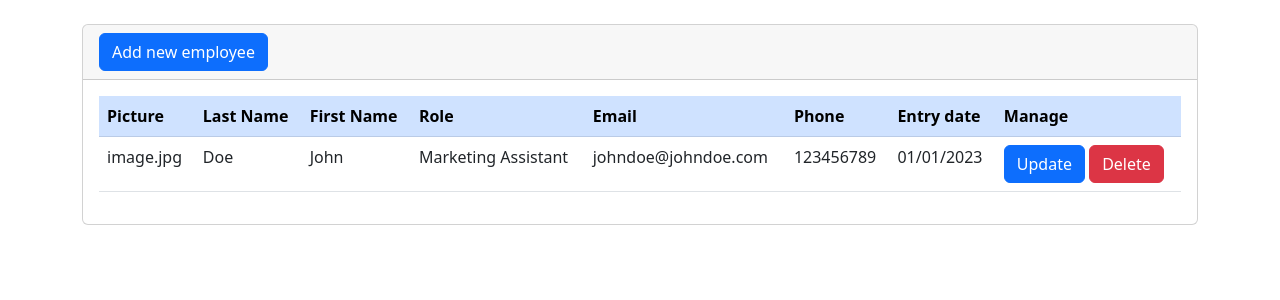
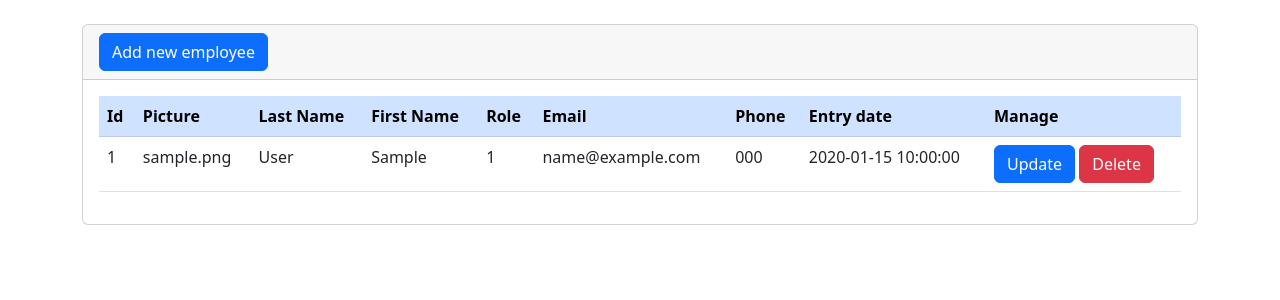
Before and after one commit to Ni4nne/CRUD-Employees-Management, a PHP site: page /crudemployees/modules/employees in a window 1280 px wide. Shown: the part 56-356 px from the top of the page. Run offline with PHP 8.4, Linux system fonts and the light colour scheme; tables that the repository leaves empty or names only in its code hold one stand-in row (values such as "Sample post").

Commit message:
update index employyes

```diff
--- a/modules/employees/index.php
+++ b/modules/employees/index.php
@@ -1,3 +1,11 @@
+<?php include("../../database.php");
+
+$sql = $con->prepare("SELECT * FROM employees");
+$sql->execute();
+$employeeslist = $sql->fetchAll(PDO::FETCH_ASSOC);
+
+?>
+
 <?php include("../../templates/header.php"); ?>
 
 <br>
@@ -11,6 +19,7 @@
         <table class="table table-hover">
             <thead class="thead-dark">
                 <tr class="table-primary">
+                    <th scope="col">Id</th>
                     <th scope="col">Picture</th>
                     <th scope="col">Last Name</th>
                     <th scope="col">First Name</th>
@@ -22,19 +31,24 @@
                 </tr>
             </thead>
             <tbody>
-                <tr class="">
-                    <td> image.jpg </td>
-                    <td> Doe </td>
-                    <td> John </td>
-                    <td> Marketing Assistant </td>
-                    <td> johndoe@johndoe.com </td>
-                    <td> 123456789 </td>
-                    <td> 01/01/2023 </td>
-                    <td> <a name="" id="" class="btn btn-primary" href="#" role="button">Update</a>
-                        <a name="" id="" class="btn btn-danger" href="#" role="button">Delete</a>
-                    </td>
-                </tr>
 
+                <?php foreach ($employeeslist as $key) { ?>
+
+                    <tr class="">
+                        <td> <?php echo $key['id']; ?> </td>
+                        <td> <?php echo $key['picture']; ?></td>
+                        <td> <?php echo $key['lastname']; ?> </td>
+                        <td> <?php echo $key['firstname']; ?> </td>
+                        <td> <?php echo $key['idrole']; ?> </td>
+                        <td> <?php echo $key['email']; ?> </td>
+                        <td> <?php echo $key['phone']; ?> </td>
+                        <td> <?php echo $key['entrydate']; ?> </td>
+                        <td>
+                            <a name="" id="" class="btn btn-primary" href="#" role="button">Update</a>
+                            <a name="" id="" class="btn btn-danger" href="#" role="button">Delete</a>
+                        </td>
+                    </tr>
+                <?php } ?>
             </tbody>
         </table>
     </div>
--- a/modules/users/create.php
+++ b/modules/users/create.php
@@ -6,7 +6,8 @@ if($_POST){
         $email=(isset($_POST["email"])?$_POST["email"]:"");
         $password=(isset($_POST["password"])?$_POST["password"]:"");
 
-        $sql=$con->prepare("INSERT INTO users(id,username, email, password) VALUES (null, :username, :email, :password)");
+        $sql=$con->prepare("INSERT INTO users(id,username, email, password)
+        VALUES (null, :username, :email, :password)");
 
         $sql->bindParam(":username", $username);
         $sql->bindParam(":email", $email);
--- a/modules/users/index.php
+++ b/modules/users/index.php
@@ -2,9 +2,11 @@
 
 if (isset($_GET['txtID'])) {
     $txtID = (isset($_GET['txtID'])) ? $_GET['txtID'] : "";
+
     $sql = $con->prepare("DELETE FROM users WHERE id=:id");
     $sql->bindParam(":id", $txtID);
     $sql->execute();
+
     header("location: index.php");
 }
 
--- a/modules/users/update.php
+++ b/modules/users/update.php
@@ -2,6 +2,7 @@
 
 if (isset($_GET['txtID'])) {
     $txtID = (isset($_GET['txtID'])) ? $_GET['txtID'] : "";
+
     $sql = $con->prepare("SELECT * FROM users WHERE id=:id");
     $sql->bindParam(":id", $txtID);
     $sql->execute();
@@ -14,6 +15,7 @@ if (isset($_GET['txtID'])) {
 
 if($_POST){
     $txtID = (isset($_POST['txtID'])) ? $_POST['txtID'] : "";
+
     $username=(isset($_POST["username"])?$_POST["username"]:"");
     $email=(isset($_POST["email"])?$_POST["email"]:"");
     $password=(isset($_POST["password"])?$_POST["password"]:"");
@@ -24,6 +26,7 @@ if($_POST){
     $sql->bindParam(":password", $password);
     $sql->bindParam(":id", $txtID);
     $sql->execute();
+
     header("location: index.php");
 }?>
 
```
